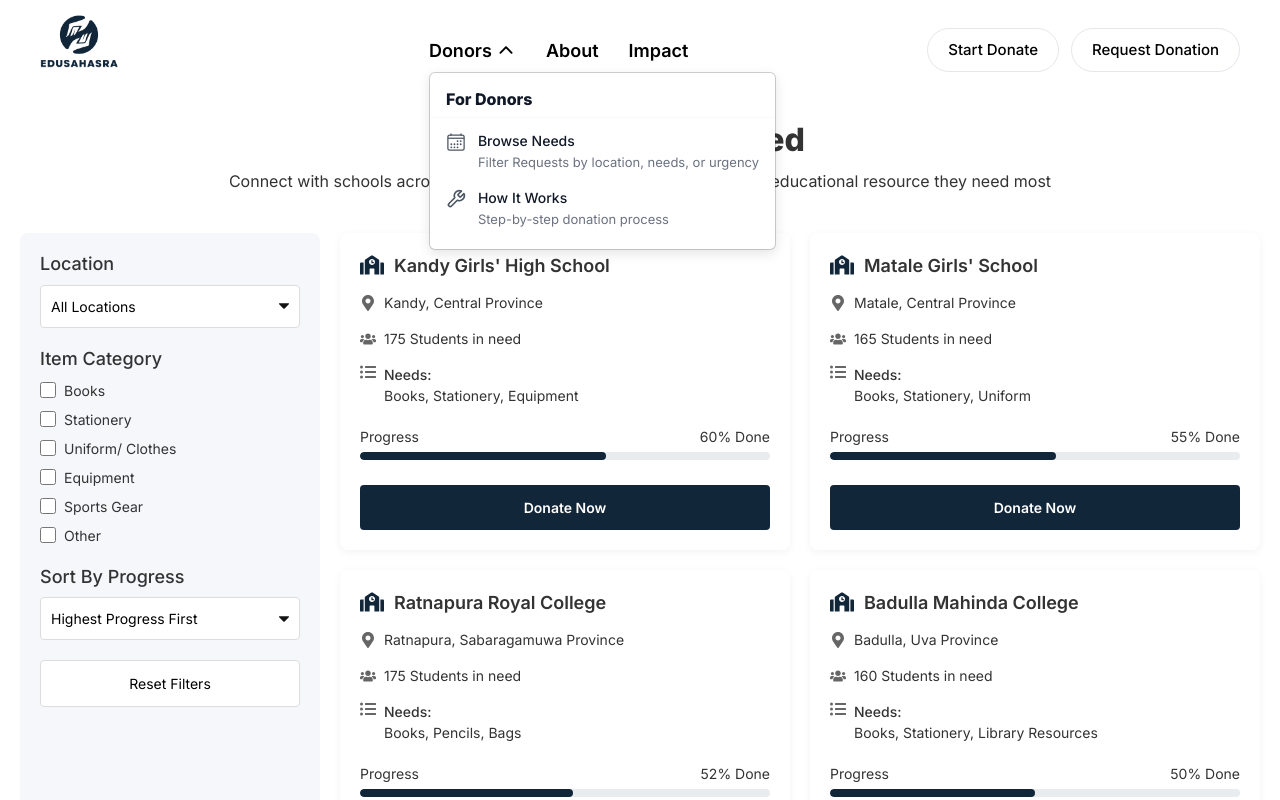
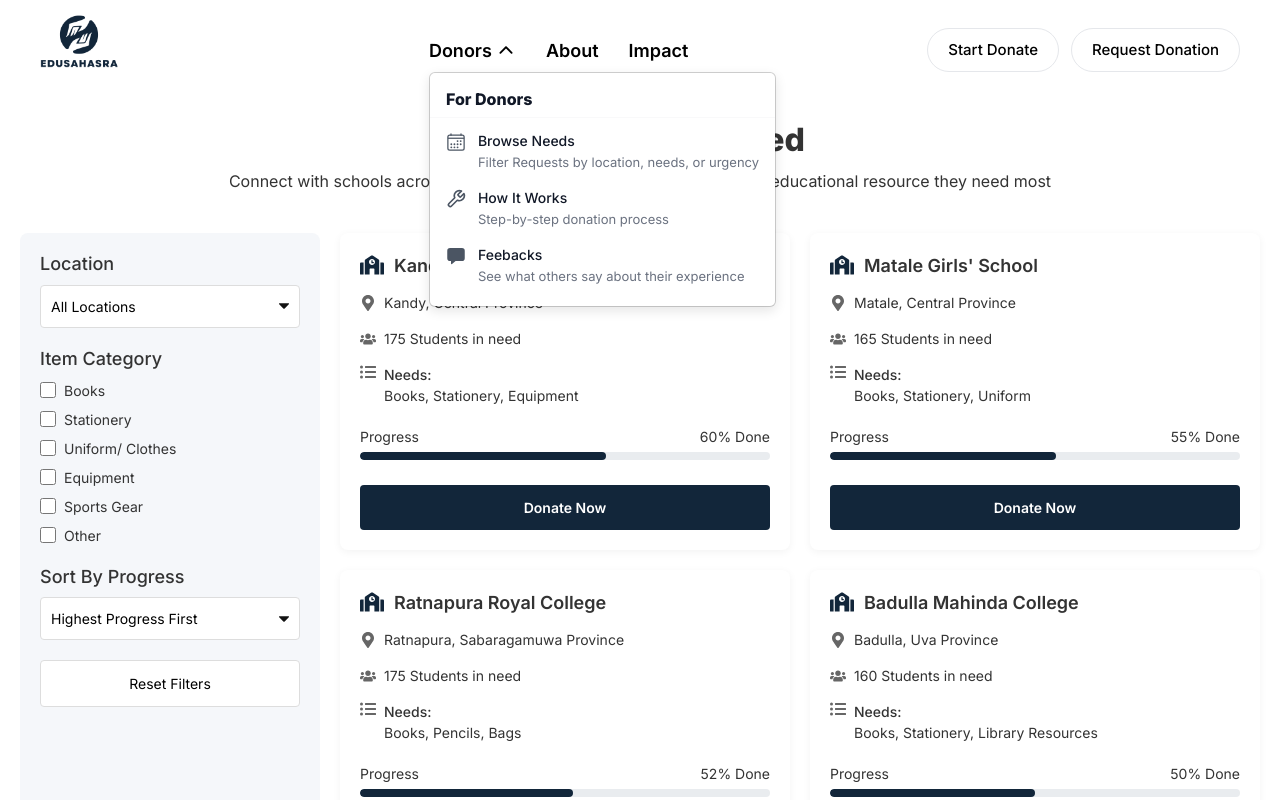
Before and after one commit to kisarasandes1122/Edusahasra, a React (Vite) app in the folder Frontend/: page /needs in a window 1280 px wide. Both pictures are taken after a click on the button "Donors". Shown: the top 800 px of the page. Built offline with nearby package versions, Linux system fonts and the light colour scheme.

Commit message:
Update Header

```diff
--- a/Frontend/src/components/Donor/Header/Header.jsx
+++ b/Frontend/src/components/Donor/Header/Header.jsx
@@ -5,6 +5,8 @@ import logo from '../../../assets/images/Edusahasra.png';
 import { IoCalendarOutline } from 'react-icons/io5';
 import { FiTool } from 'react-icons/fi';
 import { IoIosArrowDown } from 'react-icons/io';
+import { IoChatbox } from "react-icons/io5";
+
 
 const DonationModal = ({ isOpen, onClose }) => {
   const modalRef = useRef(null);
@@ -169,11 +171,18 @@ const Header = ({ isAuthenticated, user }) => {
                           <span className="dropdown-item-description">Filter Requests by location, needs, or urgency</span>
                         </div>
                       </a>
-                      <a href="#how-it-works" className="dropdown-item">
+                      <a href="/howitworks" className="dropdown-item">
                         <FiTool className="dropdown-icon" />
                         <div className="dropdown-content">
                           <span className="dropdown-item-title">How It Works</span>
                           <span className="dropdown-item-description">Step-by-step donation process</span>
+                        </div>
+                      </a>
+                      <a href="/feedbacks" className="dropdown-item">
+                        <IoChatbox  className="dropdown-icon" />
+                        <div className="dropdown-content">
+                          <span className="dropdown-item-title">Feebacks</span>
+                          <span className="dropdown-item-description">See what others say about their experience</span>
                         </div>
                       </a>
                     </div>
```
